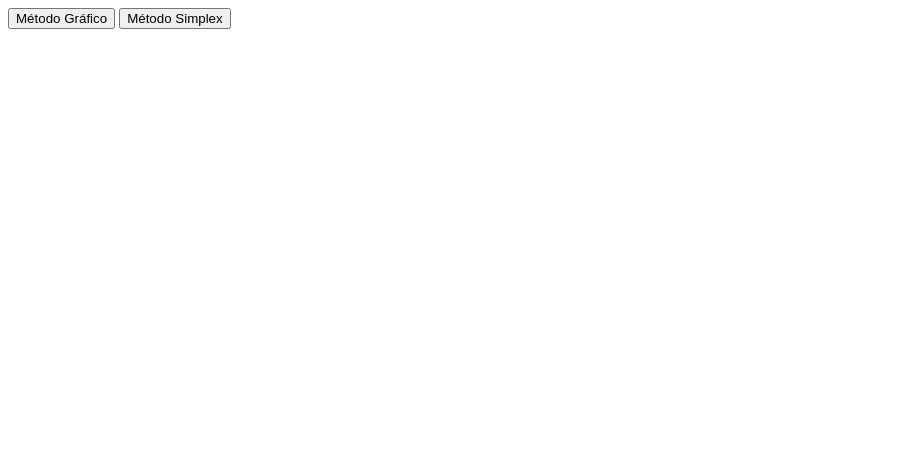
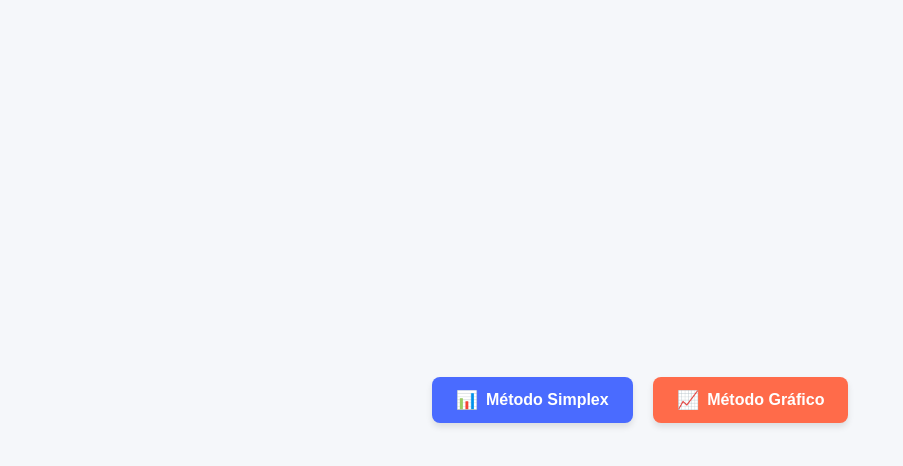
Before and after one commit to retsisa/PROYECTO-OPERATIVA, a plain HTML site: page index.html in a window 1280 px wide. Shown: the whole page, without its empty margins (0-903 px from the left). Drawn offline with Linux system fonts and the light colour scheme.

Commit message:
Desde aqui empezamos

```diff
--- /dev/null
+++ b/estilos/style.css
@@ -0,0 +1,60 @@
+body {
+    font-family: 'Arial', sans-serif;
+    display: flex;
+    justify-content: center;
+    align-items: center;
+    height: 100vh;
+    margin: 0;
+    background-color: #f5f7fa;
+}
+
+.button-container {
+    display: flex;
+    gap: 20px;
+}
+
+.redirect-button {
+    padding: 12px 24px;
+    border: none;
+    border-radius: 8px;
+    font-size: 16px;
+    font-weight: 600;
+    cursor: pointer;
+    transition: all 0.3s ease;
+    display: flex;
+    align-items: center;
+    justify-content: center;
+    box-shadow: 0 4px 6px rgba(0, 0, 0, 0.1);
+}
+
+.redirect-button:hover {
+    transform: translateY(-3px);
+    box-shadow: 0 6px 8px rgba(0, 0, 0, 0.15);
+}
+
+.redirect-button:active {
+    transform: translateY(1px);
+}
+
+.button-simplex {
+    background-color: #4a6bff;
+    color: white;
+}
+
+.button-simplex:hover {
+    background-color: #3a5bef;
+}
+
+.button-grafico {
+    background-color: #ff6b4a;
+    color: white;
+}
+
+.button-grafico:hover {
+    background-color: #ef5b3a;
+}
+
+.button-icon {
+    margin-right: 8px;
+    font-size: 18px;
+}
--- a/index.html
+++ b/index.html
@@ -4,9 +4,20 @@
     <meta charset="UTF-8">
     <meta name="viewport" content="width=device-width, initial-scale=1.0">
     <title>Bienvenido</title>
+    <link rel="stylesheet" href="estilos/style.css">
 </head>
 <body>
-    <button onclick="">Método Gráfico</button>
-    <button onclick="">Método Simplex</button>
+    <div class="button-container">
+        <button class="redirect-button button-simplex" id="btnSimplex">
+            <span class="button-icon">📊</span>
+            Método Simplex
+        </button>
+
+        <button class="redirect-button button-grafico" id="btnGrafico">
+            <span class="button-icon">📈</span>
+            Método Gráfico
+        </button>
+    </div>
+    <script src="scripts/redirigir.js"></script>
 </body>
 </html>
--- /dev/null
+++ b/scripts/redirigir.js
@@ -0,0 +1,19 @@
+document.addEventListener('DOMContentLoaded', function() {
+    document.getElementById('btnSimplex').addEventListener('click', function() {
+        window.location.href = 'simplex.html';
+    });
+
+    document.getElementById('btnGrafico').addEventListener('click', function() {
+        window.location.href = 'grafico.html';
+    });
+
+    // Opcional: Redirección con retraso para efecto visual
+    /*
+    document.getElementById('btnSimplex').addEventListener('click', function() {
+        this.style.transform = 'scale(0.95)';
+        setTimeout(() => {
+            window.location.href = 'simplex.html';
+        }, 300);
+    });
+    */
+});
```
Also changed, not shown: grafico.html (added, +11 -0 lines), simplex.html (added, +11 -0 lines).
